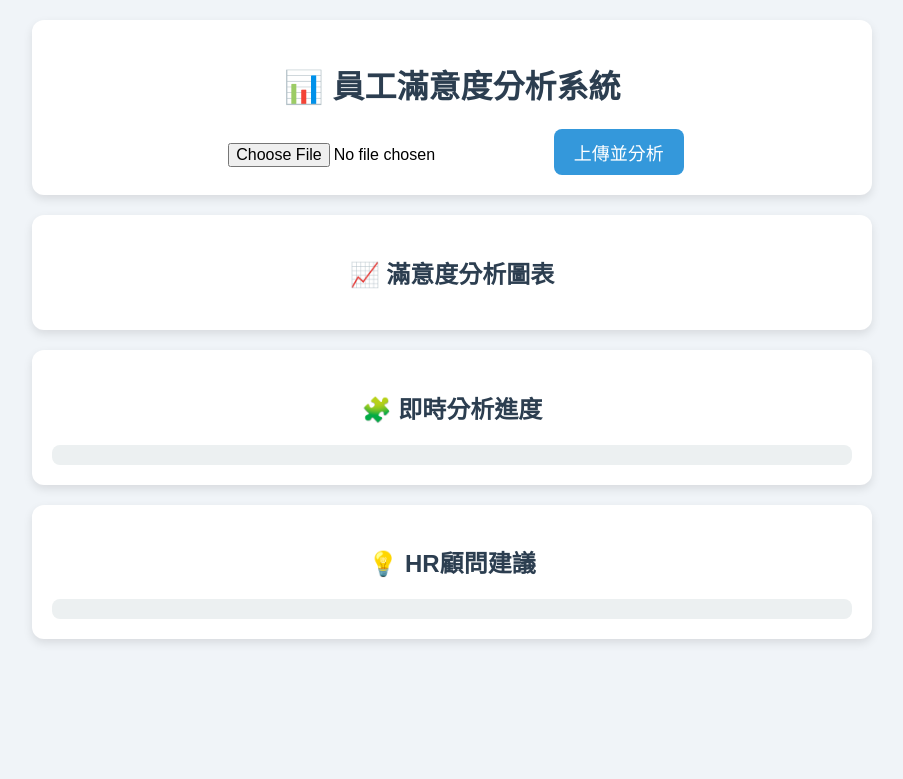
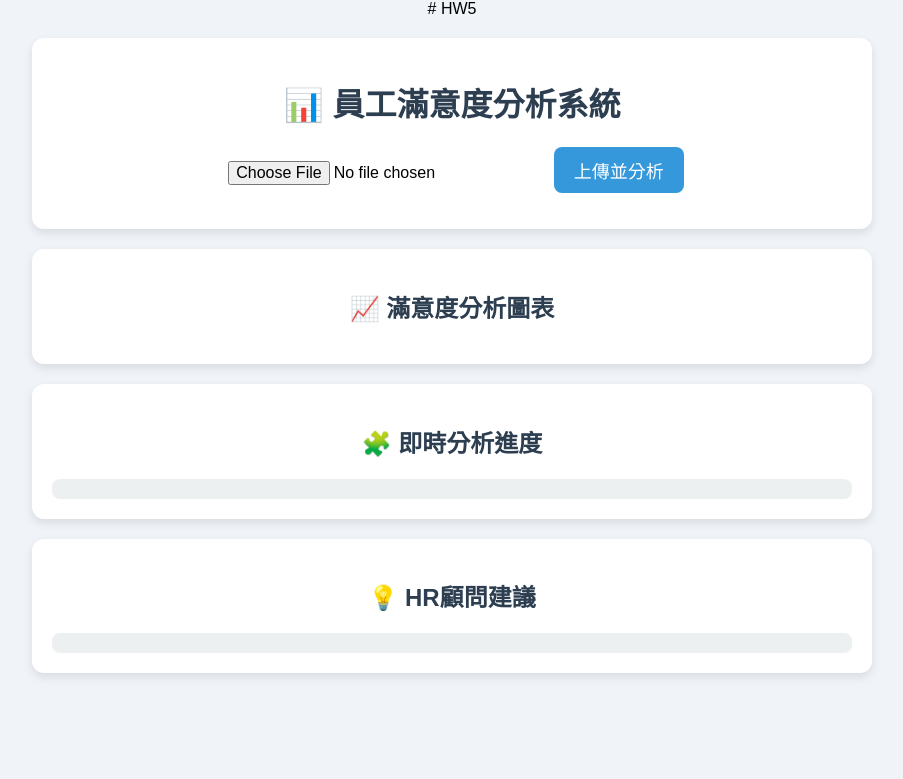
Before and after one commit to Jeremy6789/Employee-AI-Agent, a Flask app: page / in a window 1280 px wide. Shown: the top 779 px of the page, without its empty margins (188-1091 px from the left). Run offline with Flask 3, Linux system fonts and the light colour scheme; some libraries are stand-ins or nearby versions.

Commit message:
Update index.html

```diff
--- a/EMO/templates/index.html
+++ b/EMO/templates/index.html
@@ -1,3 +1,4 @@
+# HW5
 <!DOCTYPE html>
 <html lang="zh-TW">
 <head>
```
